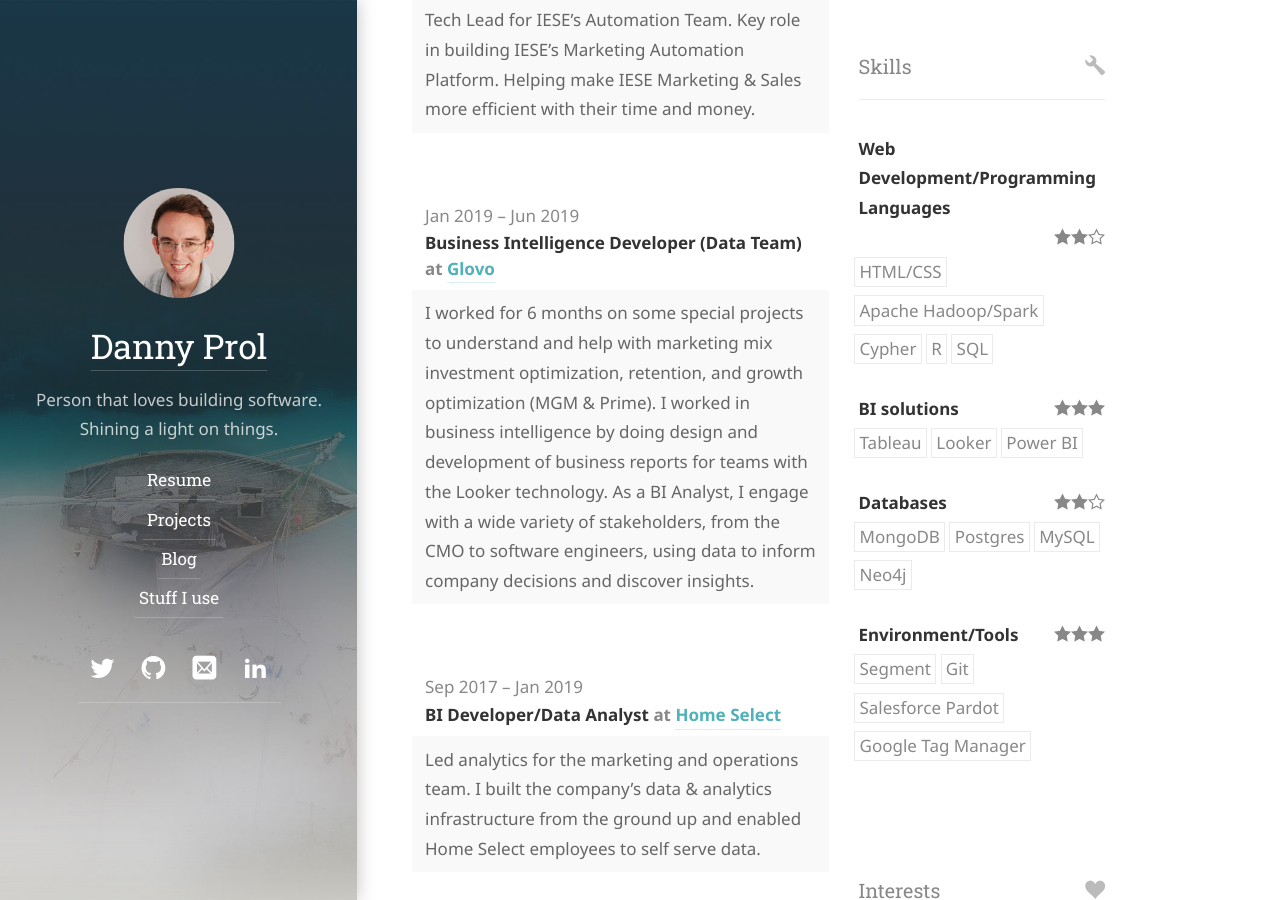
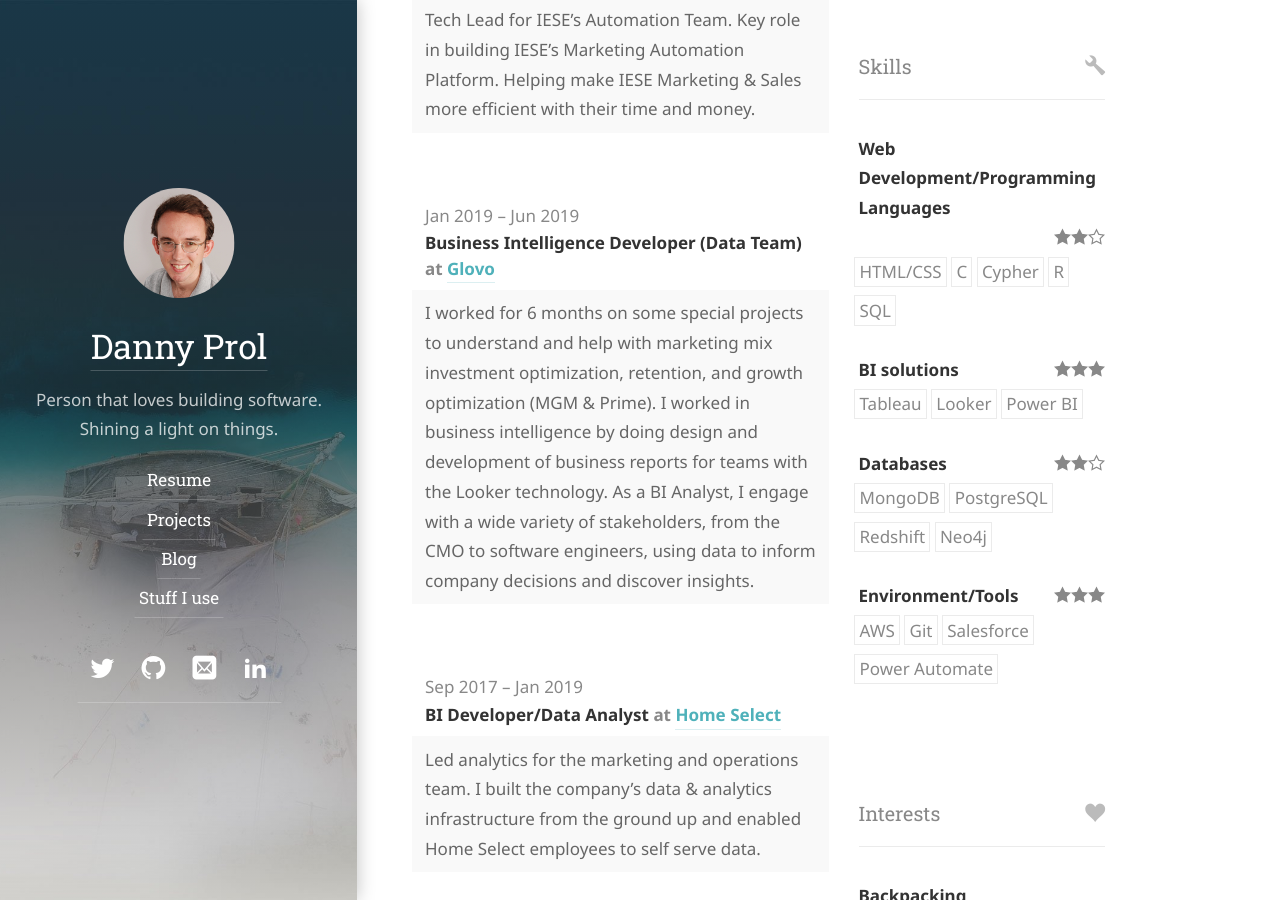
Before and after one commit to dprol/dprol.github.io, a Jekyll site: the page built from resume.md, in a window 1280 px wide and 900 px high, scrolled down 734 px. Built offline with Jekyll 4.4.1, drawn with Linux system fonts in a browser that asks for light colours; some web fonts are replaced.

Commit message:
Update resume.yml

```diff
--- a/_data/resume.yml
+++ b/_data/resume.yml
@@ -98,7 +98,7 @@ skills:
     level: "Intermediate"
     keywords:
       - "HTML/CSS"
-      - "Apache Hadoop/Spark"
+      - "C"
       - "Cypher"
       - "R"
       - "SQL"
@@ -112,16 +112,16 @@ skills:
     level: "Intermediate"
     keywords:
       - "MongoDB"
-      - "Postgres"
-      - "MySQL"
+      - "PostgreSQL"
+      - "Redshift"
       - "Neo4j"
   - name: "Environment/Tools"
     level: "Master"
     keywords:
-      - "Segment"
+      - "AWS"
       - "Git"
-      - "Salesforce Pardot"
-      - "Google Tag Manager"
+      - "Salesforce"
+      - "Power Automate"
 languages:
   - language: "Spanish"
     fluency: "Native speaker"
```
